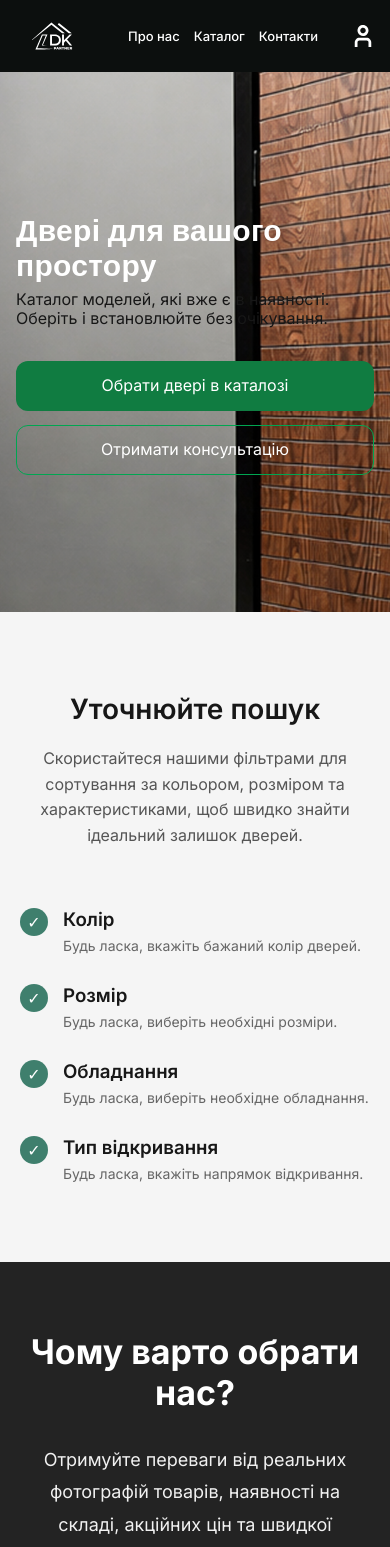
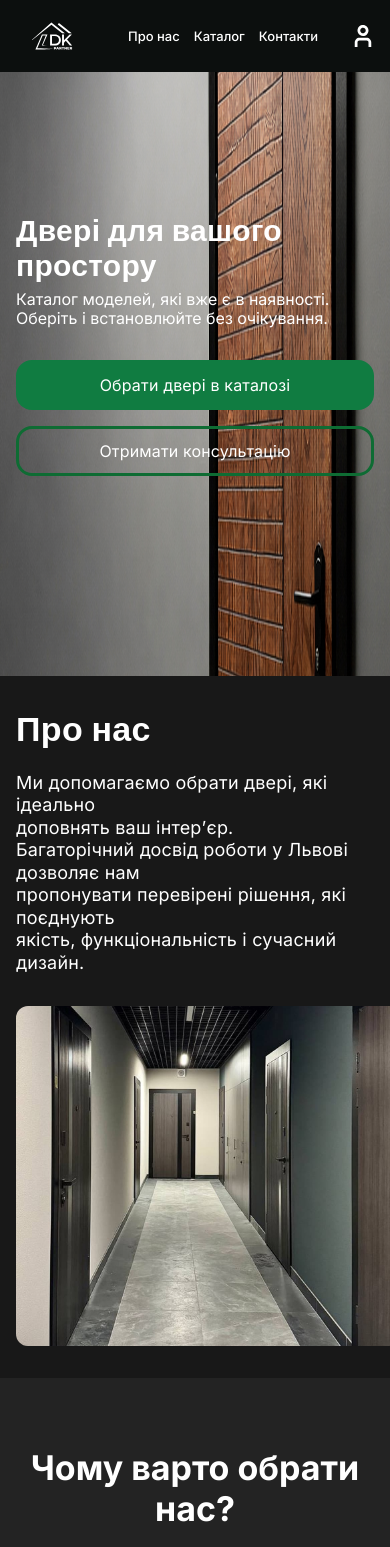
Before and after one commit to Sensei8760/ldk-partner-lviv, a Next.js app: page / in a window 390 px wide. Shown: the top 1547 px of the page. Built offline with nearby package versions, Linux system fonts and the light colour scheme; a web font is replaced by a local one.

Commit message:
update hero n add about us

```diff
--- a/app/page.tsx
+++ b/app/page.tsx
@@ -1,12 +1,12 @@
 import Hero from '@/components/hero/Hero';
-import Search from '@/components/search/Search';
 import WhyUs from '@/components/WhyUs/WhyUs';
+import AboutUs from '@/components/AboutUs/AboutUs';
 
 export default function HomePage() {
   return (
     <main>
       <Hero />
-      <Search />
+      <AboutUs />
       <WhyUs />
     </main>
   );
--- /dev/null
+++ b/components/AboutUs/AboutUs.module.css
@@ -0,0 +1,136 @@
+.section {
+    width: 100%;
+    background-color: #181818;
+    padding: 64px 0;
+}
+
+.container {
+    width: 100%;
+    min-height: 566px;
+    display: grid;
+    grid-template-columns: 1fr 560px;
+    align-items: stretch;
+}
+
+.content {
+    display: flex;
+    flex-direction: column;
+    justify-content: center;
+    padding-left: 148px;
+    padding-right: 48px;
+}
+
+.title {
+    margin-bottom: 32px;
+    color: #fff;
+    font-family: var(--second-family);
+    font-weight: 600;
+    font-size: 48px;
+    line-height: 117%;
+    letter-spacing: 0.01em;
+}
+
+.text {
+    max-width: 657px;
+    color: #fff;
+    font-family: var(--font-family);
+    font-weight: 400;
+    font-size: 24px;
+    line-height: 125%;
+    letter-spacing: 0.01em;
+}
+
+.imageWrap {
+    width: 560px;
+    height: 566px;
+    justify-self: end;
+    overflow: hidden;
+    border-radius: 12px 0 0 12px;
+    position: relative;
+}
+
+.image {
+    width: 100%;
+    height: 100%;
+    object-fit: cover;
+    display: block;
+}
+
+@media (max-width: 1200px) {
+    .container {
+        grid-template-columns: 1fr 420px;
+        min-height: 500px;
+    }
+
+    .content {
+        padding-left: 72px;
+        padding-right: 32px;
+    }
+
+    .title {
+        font-size: 42px;
+    }
+
+    .text {
+        font-size: 22px;
+        max-width: 560px;
+    }
+
+    .imageWrap {
+        width: 420px;
+        height: 500px;
+    }
+}
+
+@media (max-width: 900px) {
+    .section {
+        padding: 48px 0;
+    }
+
+    .container {
+        grid-template-columns: 1fr;
+        min-height: auto;
+        row-gap: 32px;
+    }
+
+    .content {
+        padding-left: 16px;
+        padding-right: 16px;
+    }
+
+    .title {
+        font-size: 40px;
+        margin-bottom: 24px;
+    }
+
+    .text {
+        max-width: 100%;
+        font-size: 20px;
+    }
+
+    .imageWrap {
+        width: calc(100% - 16px);
+        max-width: 560px;
+        height: 420px;
+        justify-self: end;
+        border-radius: 12px 0 0 12px;
+    }
+}
+
+@media (max-width: 600px) {
+    .section {
+        padding: 32px 0;
+    }
+
+    .title {
+        font-size: 34px;
+    }
+
+    .text {
+        font-size: 18px;
+    }
+
+    .imageWrap {
+        height: 340px;
+    }
+}
--- /dev/null
+++ b/components/AboutUs/AboutUs.tsx
@@ -0,0 +1,37 @@
+import Image from "next/image";
+import styles from "./AboutUs.module.css";
+
+export default function AboutUs() {
+  return (
+    <section className={styles.section}>
+      <div className={styles.container}>
+        <div className={styles.content}>
+          <h2 className={styles.title}>Про нас</h2>
+
+          <p className={styles.text}>
+            Ми допомагаємо обрати двері, які ідеально
+            <br />
+            доповнять ваш інтер’єр.
+            <br />
+            Багаторічний досвід роботи у Львові дозволяє нам
+            <br />
+            пропонувати перевірені рішення, які поєднують
+            <br />
+            якість, функціональність і сучасний дизайн.
+          </p>
+        </div>
+
+        <div className={styles.imageWrap}>
+          <Image
+            src="/images/image-about-us.jpg"
+            alt="Інтер’єр із дверима"
+            className={styles.image}
+            width={432}
+            height={566}
+            priority={false}
+          />
+        </div>
+      </div>
+    </section>
+  );
+}
--- a/components/hero/Hero.module.css
+++ b/components/hero/Hero.module.css
@@ -1,10 +1,12 @@
 .hero {
     width: 100%;
-    min-height: 796px;
+    min-height: 700px;
+    padding-bottom: 64px;
+    background-color: #181818;
     background-image: url("/images/image-hero.jpg");
     background-repeat: no-repeat;
-    background-position: center;
-    background-size: cover;
+    background-position: center top;
+    background-size: 100% 700px;
 }
 
 .inner {
@@ -13,7 +15,6 @@
     padding-bottom: 145px;
     padding-left: 46px;
 }
-
 .content {
     width: 646px;
     display: flex;
@@ -34,39 +35,41 @@
 }
 
 .text {
-    max-width: 560px;
-    margin-bottom: 32px;
-    padding-left: 94px;
+    /* max-width: 550px; */
+    margin-bottom: 31px;
+    padding-left: 48px;
     line-height: 1.2;
     color: #ffffff;
     font-family: var(--font-family);
         font-weight: 400;
         font-size: 28px;
-        color: var(--text);
+
 }
 
 .actions {
     display: flex;
     flex-direction: column;
-    gap: 14px;
+    gap: 16px;
     align-items: flex-start;
-    padding-left: 126px;
+    padding-left: 149px;
 }
 
 .primaryButton,
 .secondaryButton {
-    min-width: 286px;
-    height: 55px;
-    padding: 0 24px;
+    min-width: 348px;
+    height: 70px;
+    border-radius: 16px;
+        padding: 20px 30px;
     display: inline-flex;
     align-items: center;
     justify-content: center;
-    border-radius: 12px;
     text-decoration: none;
-    font-family: var(--font-family), sans-serif;
     font-weight: 400;
-    font-size: 18px;
-    line-height: 1.2;
+    font-family: var(--font-family);
+        font-size: 24px;
+        line-height: 125%;
+        letter-spacing: 0.01em;
+        color: #fff;
 }
 
 .primaryButton {
@@ -87,7 +90,19 @@
 .secondaryButton {
     color: #fff;
     background-color: transparent;
-    border: 1px solid #00a651;
+    border: 3px solid #0E6C33;
+    transition: background-color 0.2s ease, border-color 0.2s ease;
+}
+
+.secondaryButton:hover,
+.secondaryButton:focus-visible {
+    background-color: #13833f;
+    border-color: #13833f;
+}
+
+.secondaryButton:active {
+    background-color: #0B5328;
+    border-color: #0B5328;
 }
 
 @media (max-width: 1024px) {
--- a/components/search/Search.module.css
+++ /dev/null
@@ -1,72 +0,0 @@
-.search {
-    background: #f5f5f5;
-    padding: 80px 20px;
-}
-
-.container {
-    max-width: 1100px;
-    margin: 0 auto;
-    text-align: center;
-}
-
-.title {
-    font-size: 36px;
-    font-weight: 600;
-    margin-bottom: 20px;
-}
-
-.subtitle {
-    max-width: 700px;
-    margin: 0 auto 60px;
-    font-size: 16px;
-    line-height: 1.6;
-    color: #555;
-}
-
-.grid {
-    display: grid;
-    grid-template-columns: repeat(2, 1fr);
-    gap: 40px 80px;
-    text-align: left;
-}
-
-.card {
-    display: flex;
-    gap: 15px;
-    align-items: flex-start;
-}
-
-.icon {
-    width: 28px;
-    height: 28px;
-    background: #3f7f6d;
-    color: white;
-    border-radius: 50%;
-    display: flex;
-    align-items: center;
-    justify-content: center;
-    font-size: 16px;
-    flex-shrink: 0;
-}
-
-.cardTitle {
-    font-weight: 600;
-    margin-bottom: 6px;
-}
-
-.cardText {
-    color: #666;
-    font-size: 14px;
-}
-
-/* 🔥 адаптив */
-@media (max-width: 768px) {
-    .grid {
-        grid-template-columns: 1fr;
-        gap: 30px;
-    }
-
-    .title {
-        font-size: 28px;
-    }
-}
--- a/components/search/Search.tsx
+++ /dev/null
@@ -1,49 +0,0 @@
-import styles from './Search.module.css';
-
-const items = [
-  {
-    title: 'Колір',
-    text: 'Будь ласка, вкажіть бажаний колір дверей.',
-  },
-  {
-    title: 'Розмір',
-    text: 'Будь ласка, виберіть необхідні розміри.',
-  },
-  {
-    title: 'Обладнання',
-    text: 'Будь ласка, виберіть необхідне обладнання.',
-  },
-  {
-    title: 'Тип відкривання',
-    text: 'Будь ласка, вкажіть напрямок відкривання.',
-  },
-];
-
-export default function Search() {
-  return (
-    <section className={styles.search}>
-      <div className={styles.container}>
-        <h2 className={styles.title}>Уточнюйте пошук</h2>
-
-        <p className={styles.subtitle}>
-          Скористайтеся нашими фільтрами для сортування за кольором,
-          розміром та характеристиками, щоб швидко знайти ідеальний
-          залишок дверей.
-        </p>
-
-        <div className={styles.grid}>
-          {items.map((item, index) => (
-            <div key={index} className={styles.card}>
-              <div className={styles.icon}>✓</div>
-
-              <div>
-                <h3 className={styles.cardTitle}>{item.title}</h3>
-                <p className={styles.cardText}>{item.text}</p>
-              </div>
-            </div>
-          ))}
-        </div>
-      </div>
-    </section>
-  );
-}
```
Also changed, not shown: public/images/image-about-us.jpg (added).
